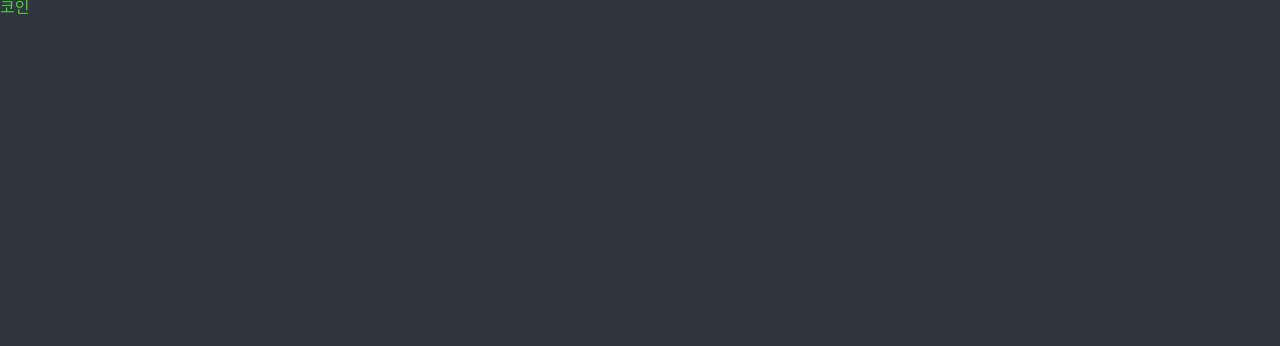
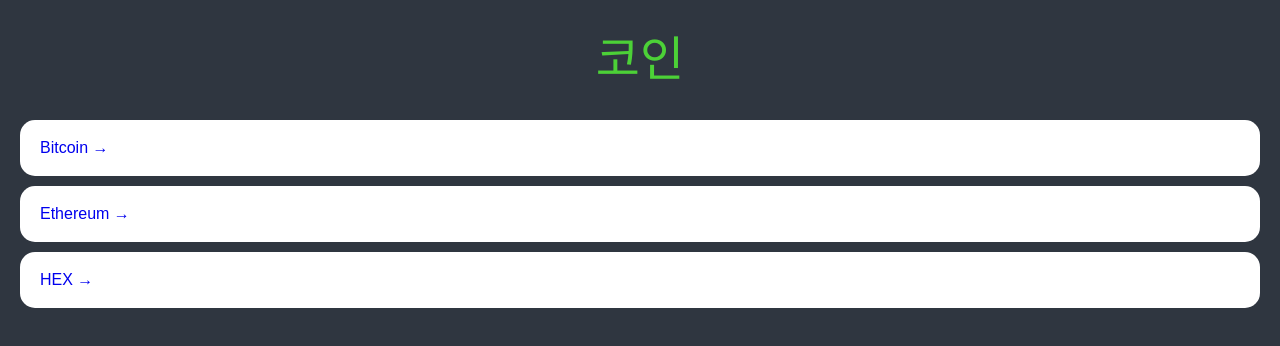
Before and after one commit to pasong0511/react_master_class, a React (Create React App) app: page / in a window 1280 px wide. Shown: the top 346 px of the page. Built offline with nearby package versions, Linux system fonts and the light colour scheme.

Commit message:
5.2 목데이터 만들어서 리스트 추가하기

```diff
--- a/src/routes/Coins.tsx
+++ b/src/routes/Coins.tsx
@@ -1,10 +1,85 @@
+import { Link } from "react-router-dom";
 import styled from "styled-components";
 
+const Container = styled.div`
+    padding: 0px 20px;
+`;
+
+const Header = styled.header`
+    height: 15vh;
+    display: flex;
+    justify-content: center;
+    align-items: center;
+`;
+
+const CoinsList = styled.ul``;
+
+const Coin = styled.li`
+    background-color: white;
+    color: ${(props) => props.theme.bgColor};
+    border-radius: 15px;
+    margin-bottom: 10px;
+    a {
+        padding: 20px;
+        transition: color 0.2s ease-in;
+        display: block;
+    }
+    &:hover {
+        a {
+            color: ${(props) => props.theme.accentColor};
+        }
+    }
+`;
+
 const Title = styled.h1`
+    font-size: 48px;
     color: ${(props) => props.theme.accentColor};
 `;
 
+const coins = [
+    {
+        id: "btc-bitcoin",
+        name: "Bitcoin",
+        symbol: "BTC",
+        rank: 1,
+        is_new: false,
+        is_active: true,
+        type: "coin",
+    },
+    {
+        id: "eth-ethereum",
+        name: "Ethereum",
+        symbol: "ETH",
+        rank: 2,
+        is_new: false,
+        is_active: true,
+        type: "coin",
+    },
+    {
+        id: "hex-hex",
+        name: "HEX",
+        symbol: "HEX",
+        rank: 3,
+        is_new: false,
+        is_active: true,
+        type: "token",
+    },
+];
+
 function Coins() {
-    return <Title>코인</Title>;
+    return (
+        <Container>
+            <Header>
+                <Title>코인</Title>
+            </Header>
+            <CoinsList>
+                {coins.map((coin) => (
+                    <Coin key={coin.id}>
+                        <Link to={`/${coin.id}`}>{coin.name} &rarr;</Link>
+                    </Coin>
+                ))}
+            </CoinsList>
+        </Container>
+    );
 }
 export default Coins;
```
